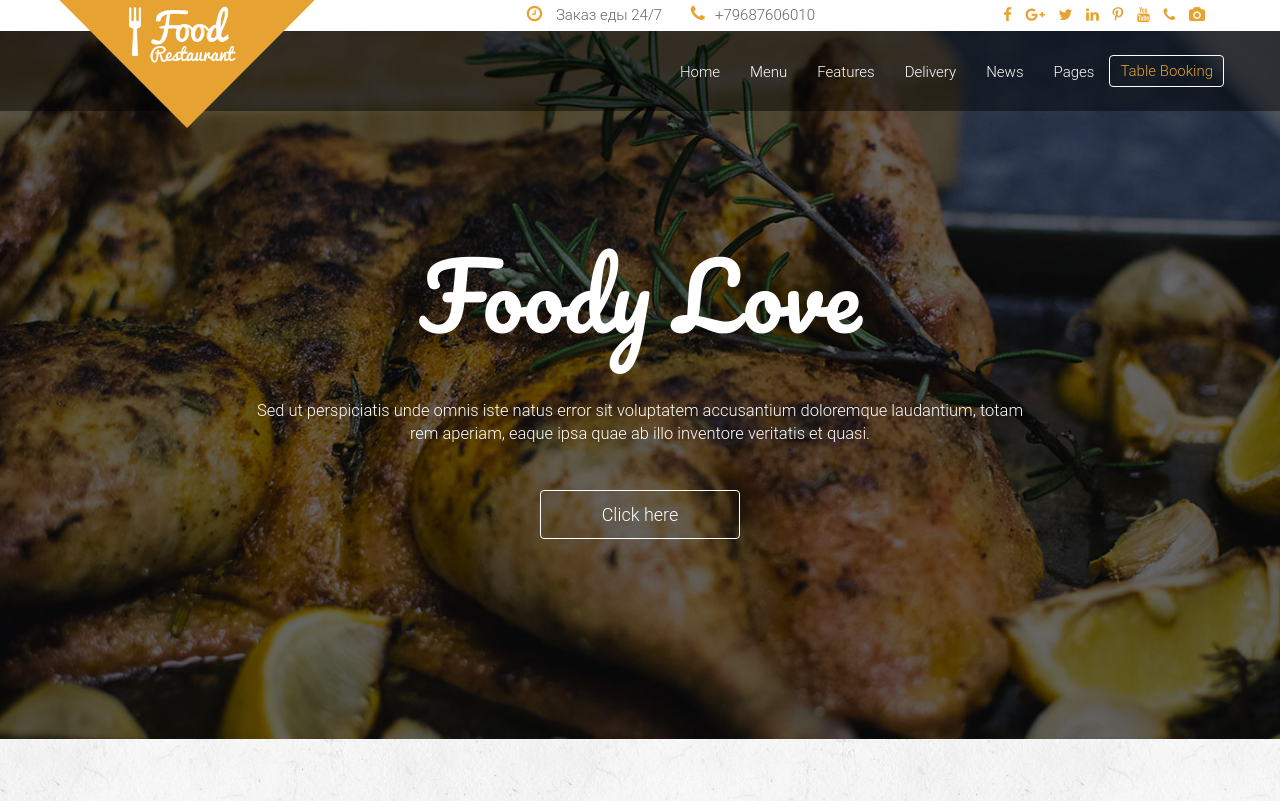
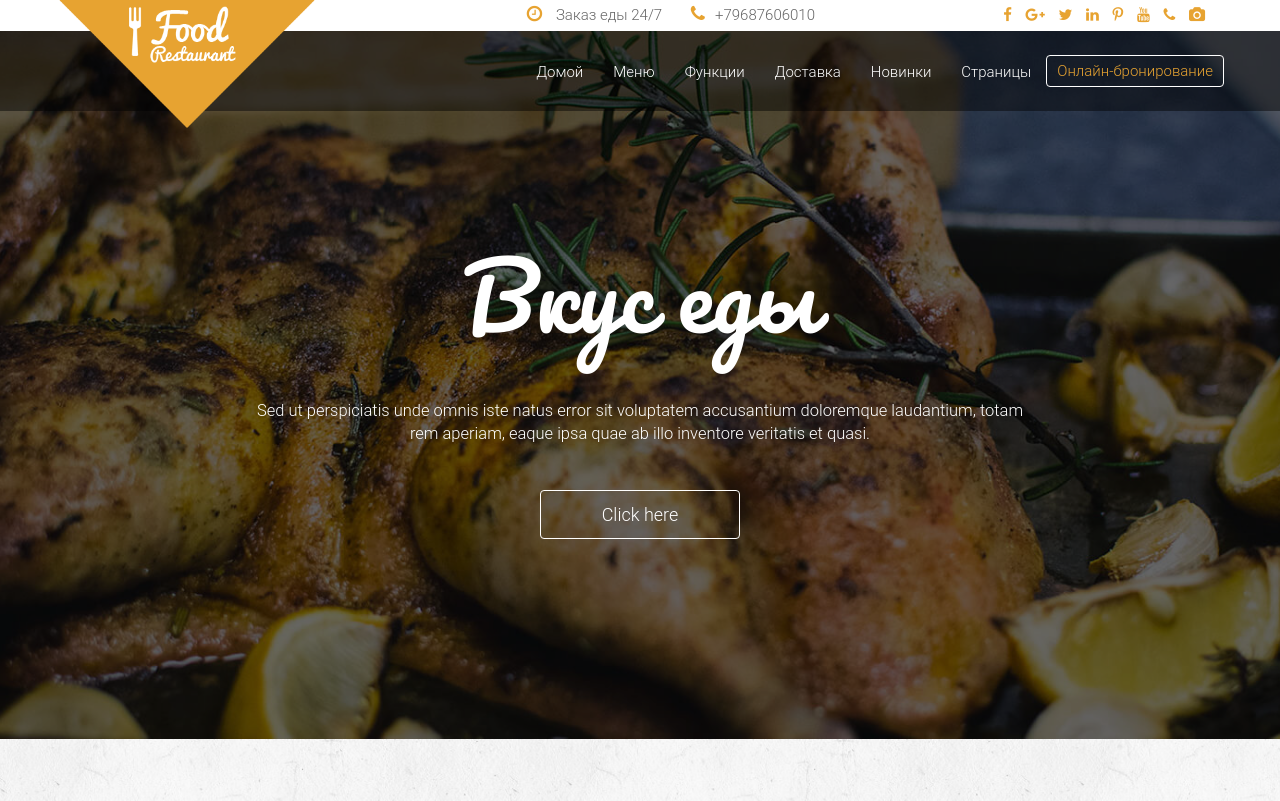
Before and after one commit to Vasilchyk/food, a plain HTML site: page index.html in a window 1280 px wide. Shown: the top 801 px of the page. Drawn offline with Linux system fonts and the light colour scheme.

Commit message:
Тук index.html

```diff
--- a/index.html
+++ b/index.html
@@ -84,13 +84,13 @@
                                 <div class="collapse navbar-collapse" id="bs-example-navbar-collapse-1">
 
                                     <ul class="nav navbar-nav navbar-right">
-                                        <li><a href="#slider">Home</a></li>
-                                        <li><a href="#abouts">Menu</a></li>
-                                        <li><a href="#features">Features</a></li>
-                                        <li><a href="#portfolio">Delivery</a></li>
-                                        <li><a href="#ourPakeg">News</a></li>
-                                        <li><a href="#mobaileapps">Pages</a></li>
-                                        <li><a href="#" class="booking">Table Booking</a></li>
+                                        <li><a href="#slider">Домой</a></li>
+                                        <li><a href="#abouts">Меню</a></li>
+                                        <li><a href="#features">Функции</a></li>
+                                        <li><a href="#portfolio">Доставка</a></li>
+                                        <li><a href="#ourPakeg">Новинки</a></li>
+                                        <li><a href="#mobaileapps">Страницы</a></li>
+                                        <li><a href="#" class="booking">Онлайн-бронирование</a></li>
                                     </ul>
                                 </div><!-- /.navbar-collapse -->
                             </div><!-- /.container-fluid -->
@@ -107,7 +107,7 @@
                         <div class="main_slider text-center">
                             <div class="col-md-12">
                                 <div class="main_slider_content wow zoomIn" data-wow-duration="1s">
-                                    <h1>Foody Love</h1>
+                                    <h1>Вкус еды</h1>
                                     <p>Sed ut perspiciatis unde omnis iste natus error sit voluptatem accusantium doloremque laudantium, totam rem aperiam, eaque ipsa quae ab illo inventore veritatis et quasi. </p>
                                     <button href="" class="btn-lg">Click here</button>
                                 </div>
```
